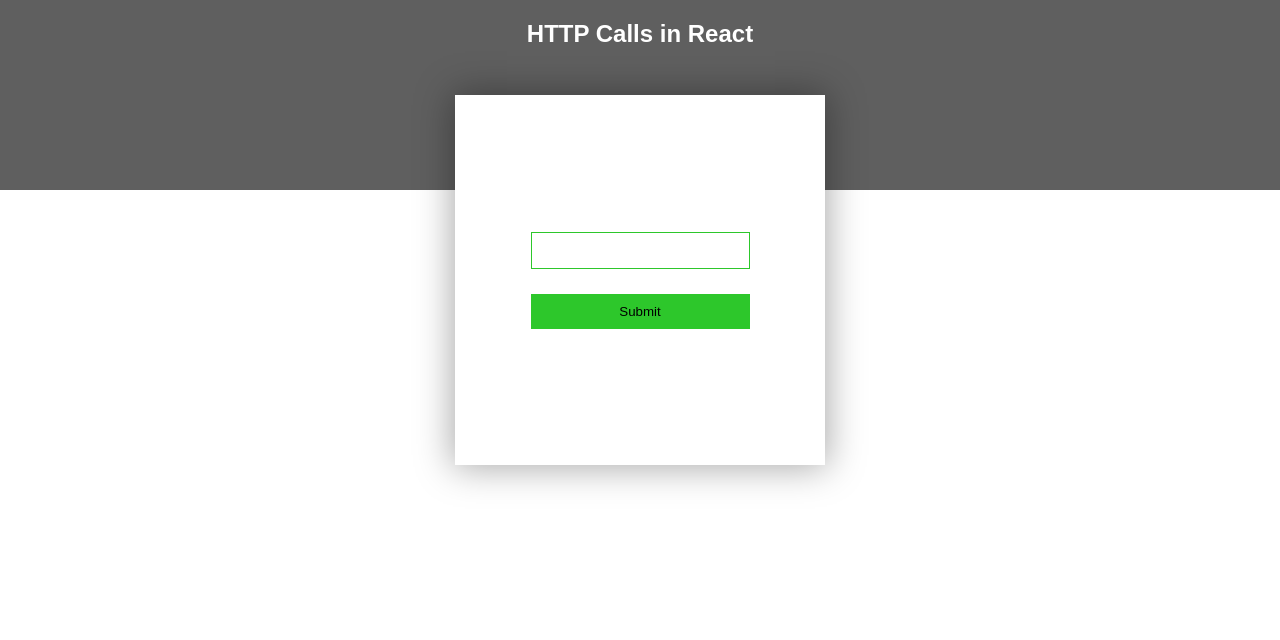
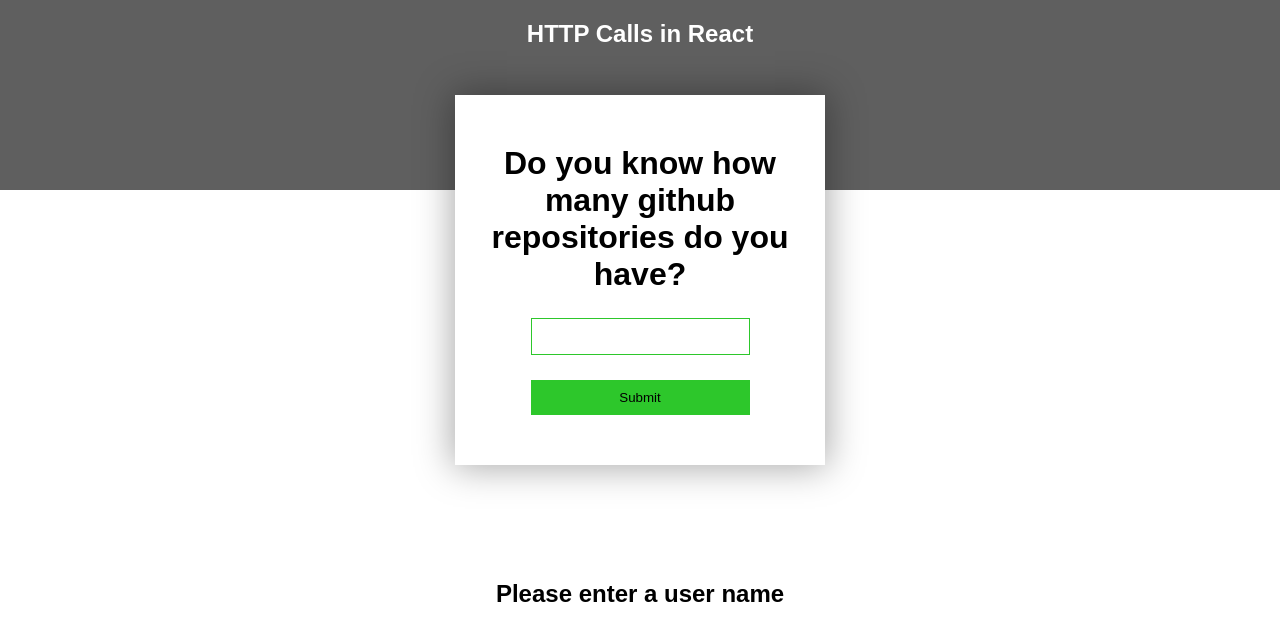
Before and after one commit to MrEyelet/react-axios, a React (Create React App) app in the folder axios-project/: page / in a window 1280 px wide. Shown: the top 640 px of the page. Built offline with nearby package versions, Linux system fonts and the light colour scheme.

Commit message:
update axios app

```diff
--- a/axios-project/src/App.js
+++ b/axios-project/src/App.js
@@ -4,14 +4,27 @@ import './App.css';
 import UserForm from './UserForm';
 
 class App extends Component {
+  state ={
+    repos: null
+  }
   getUser = (e) => {
     e.preventDefault();
     const user = e.target.elements.username.value;
-    axios.get(`https://api.github.com/users/${user}`)
-    .then((res) => {
-      console.log(res);
-    })
+    if (user){
+
+      axios.get(`https://api.github.com/users/${user}`)
+      .then((res) => {
+      const repos = res.data.public_repos;
+      this.setState({repos: repos});
+      })
+
+    } else {
+
+      return
+
+    }
   }
+
   render() {
     return (
       <div className="App">
@@ -19,6 +32,8 @@ class App extends Component {
           <h1 className="App-title">HTTP Calls in React</h1>
         </header>
         <UserForm getUser={this.getUser} />
+        {this.state.repos ? <h2>Number of repos: <span>{this.state.repos}</span></h2> :
+        <h2>Please enter a user name</h2>}
       </div>
     );
   }
--- a/axios-project/src/UserForm.js
+++ b/axios-project/src/UserForm.js
@@ -3,6 +3,7 @@ import React from 'react';
 const UserForm = (props) => {
 	return(
 		<div className="User-form">
+			<h1>Do you know how many github repositories do you have?</h1>
 			<form onSubmit={props.getUser}>
 				<input type="text" name="username"/>
 				<button>Submit</button>
```
